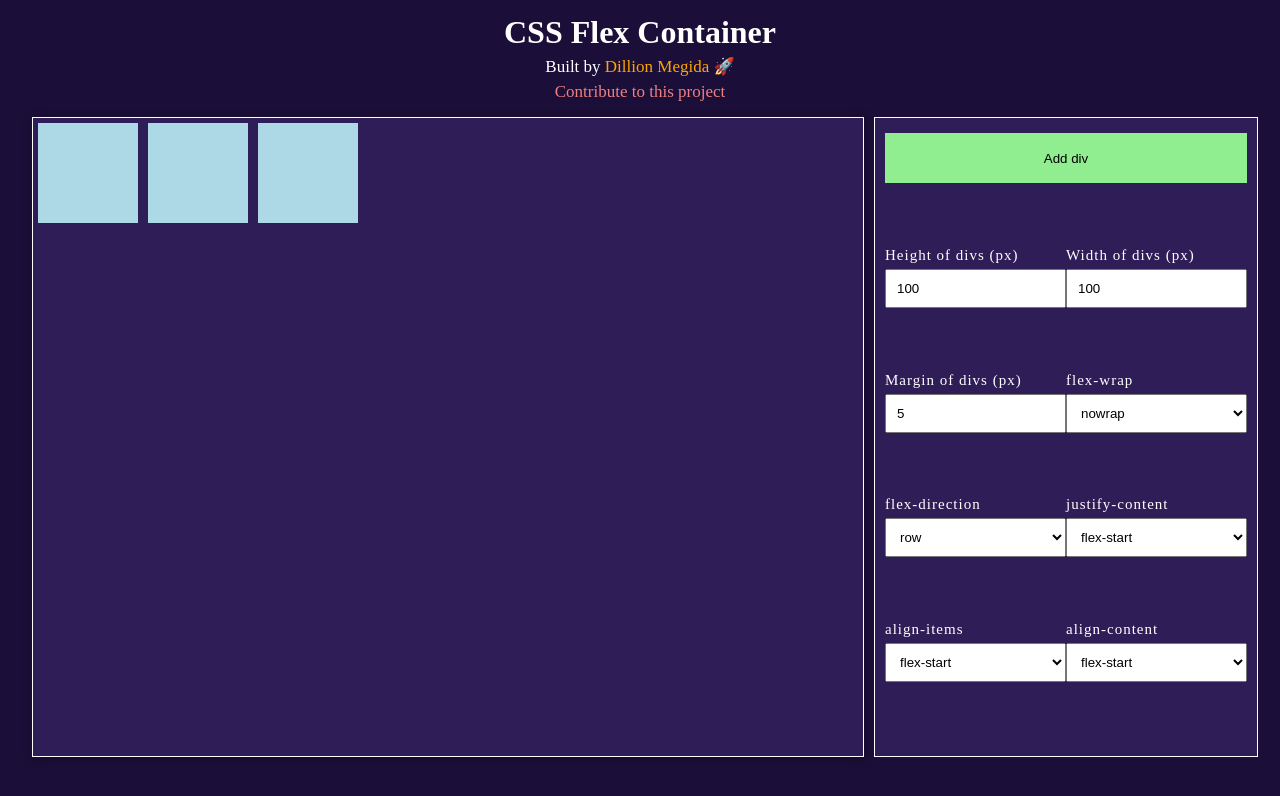
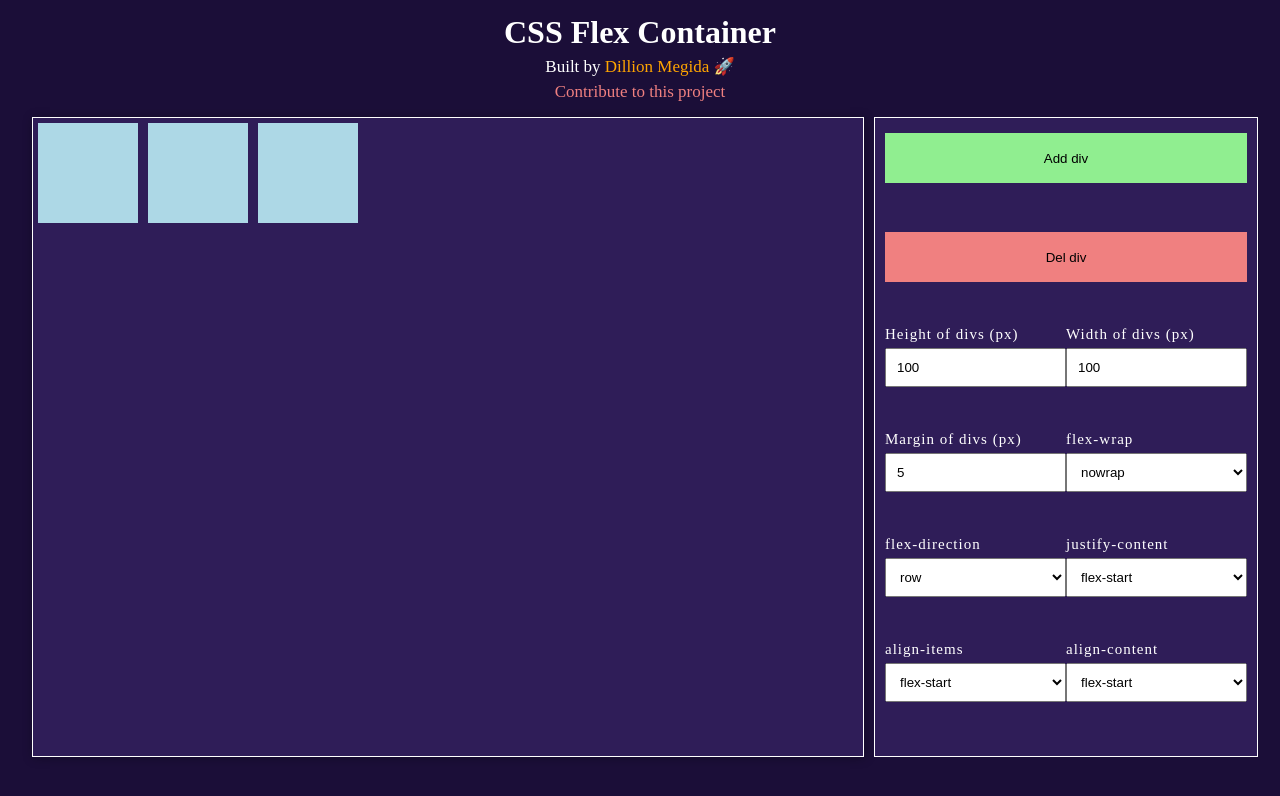
Before and after one commit to dillionmegida/cssflex-generator, a React (Create React App) app: page / in a window 1280 px wide. Shown: the top 796 px of the page. Built offline with nearby package versions, Linux system fonts and the light colour scheme; a web font is replaced by a local one.

Commit message:
Added del button with delete feature

```diff
--- a/src/App.js
+++ b/src/App.js
@@ -50,6 +50,15 @@ class App extends React.Component {
     this.setState({
       nDivs: initialN + 1
     })
+  }
+
+  delDiv = () => {
+    let initialN = this.state.nDivs;
+    if (initialN > 1) {
+      this.setState({
+        nDivs: initialN - 1
+      });
+    }
   }
 
   // Functions that get user inputs and change state
@@ -145,6 +154,7 @@ class App extends React.Component {
         </section>
         <Controls
           addDiv = {this.addDiv}
+          delDiv = {this.delDiv}
 
           DivsHeight = {this.state.divsHeight.slice(0, -2)}
           DivsWidth = {this.state.divsWidth.slice(0, -2)}
--- a/src/components/Controls/Control.js
+++ b/src/components/Controls/Control.js
@@ -6,6 +6,9 @@ let Controls = (props) => {
 		<section className="Controls">
 			<button onClick={props.addDiv} className="AddDivBtn">
 				Add div
+			</button>
+			<button onClick={props.delDiv} className="DelDivBtn">
+				Del div
 			</button>
 			<div>
 				<label>Height of divs (px)</label>
--- a/src/components/Controls/Controls.css
+++ b/src/components/Controls/Controls.css
@@ -30,6 +30,15 @@
   padding: 5px;
   height: 50px;
 }
+.DelDivBtn {
+  background-color: lightcoral;
+  cursor: pointer;
+  border: 0;
+  padding: 5px;
+  height: 50px;
+  width: 100%;
+  margin: 5px 0 10px;
+}
 .Controls input, .Controls select {
   padding: 10px 10px;
 }
```
